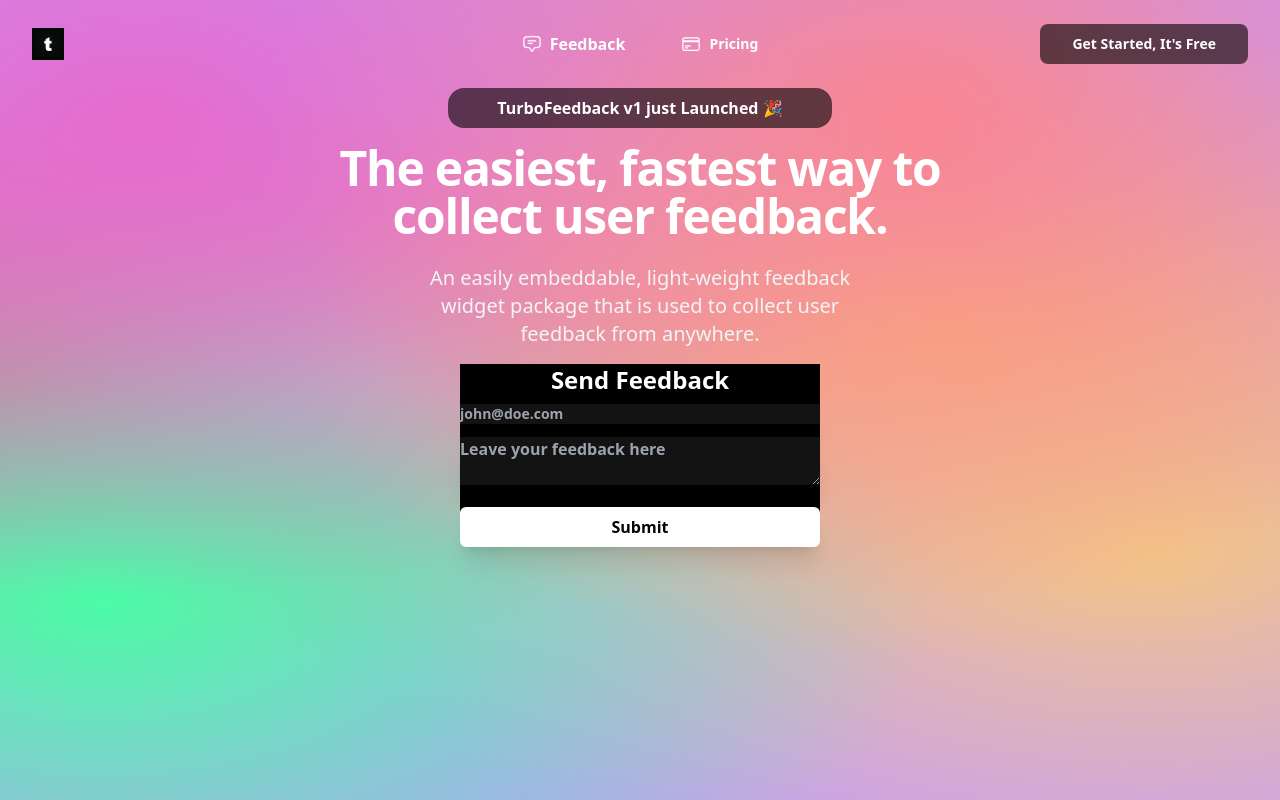
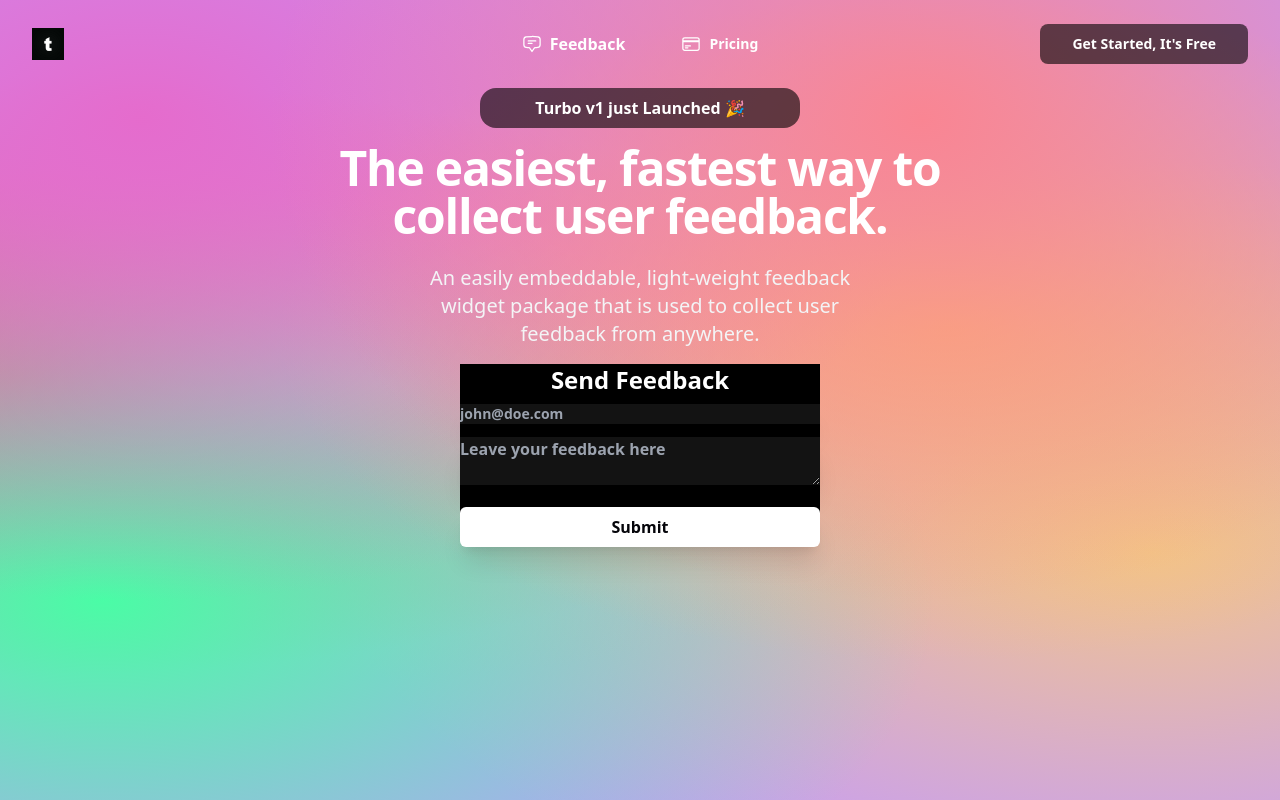
Before and after one commit to ramezj/astralics, a Next.js app in the folder client/: page / in a window 1280 px wide. Built offline with nearby package versions, Linux system fonts and the light colour scheme; no server answers.

Commit message:
TurboFeedback -> Turbo

```diff
--- a/client/components/other/BetaAlert.js
+++ b/client/components/other/BetaAlert.js
@@ -1,8 +1,8 @@
 export default function BetaAlert(props) {
     return (
         <>
-        <div className='2xl:w-[24rem] lg:w-96 w-[21rem] rounded-2xl bg-black bg-opacity-60 text-white py-2 2xl:mt-4 2xl:-mb-6 '>
-        <h1 className="font-bold">TurboFeedback v1 just Launched 🎉</h1>
+        <div className='2xl:w-[20rem] lg:w-[20rem] w-[21rem] rounded-2xl bg-black bg-opacity-60 text-white py-2 2xl:mt-4 2xl:-mb-6 '>
+        <h1 className="font-bold">Turbo v1 just Launched 🎉</h1>
         </div>
         </>
     )
```
